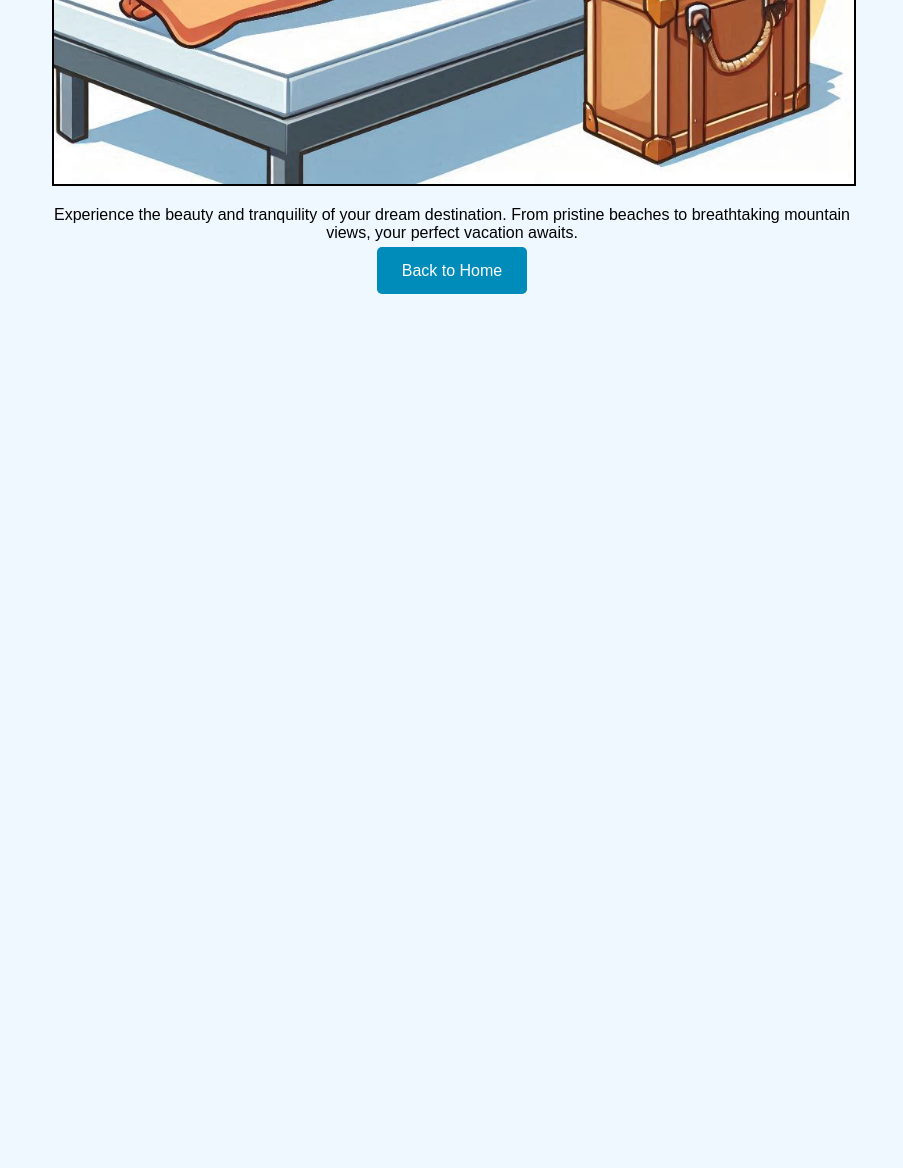
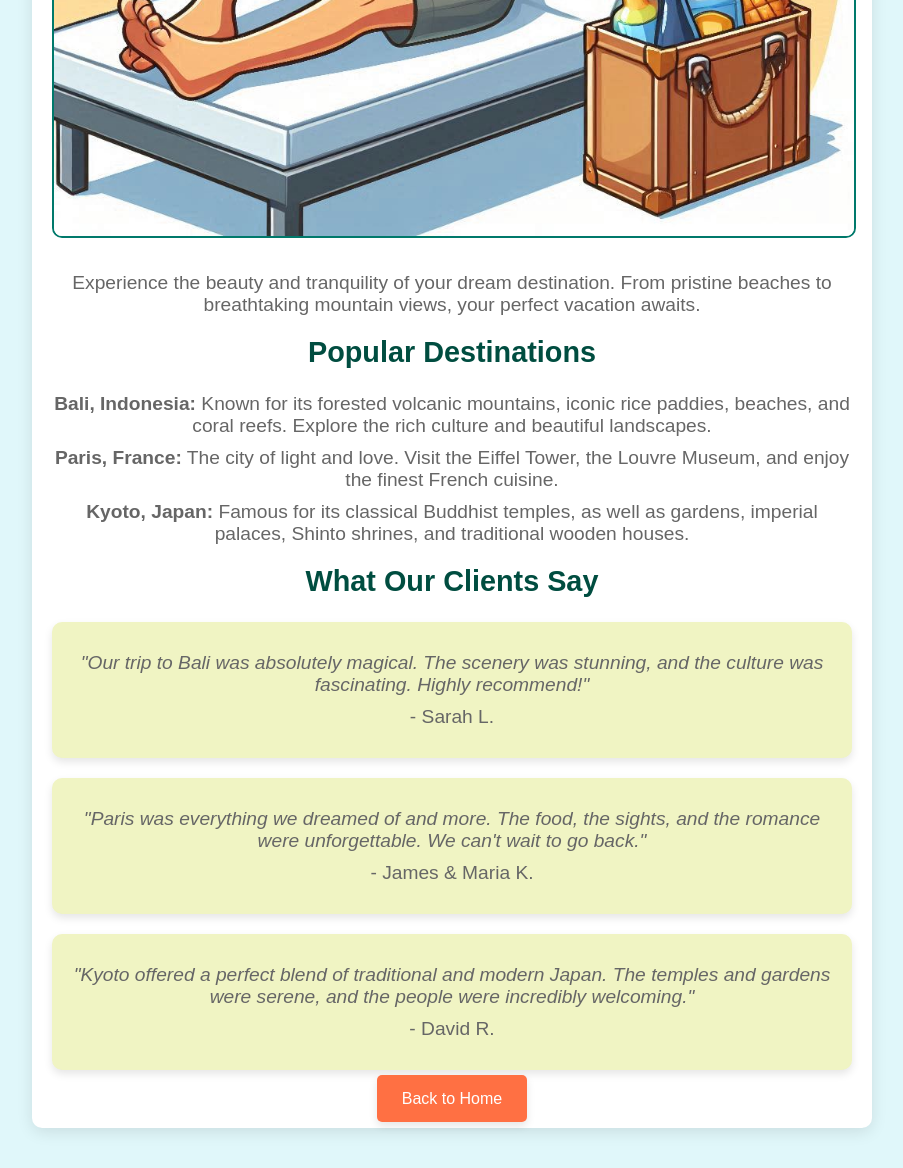
Before and after one commit to wernjor20/wernjor20.github.io, a plain HTML site: page content.html in a window 1280 px wide. Shown: the part 718-1886 px from the top of the page, without its empty margins (188-1091 px from the left). Before the commit the page ends 1018 px from the top, so only its background shows below. Drawn offline with Linux system fonts and the light colour scheme.

Commit message:
Update content.html

```diff
--- a/content.html
+++ b/content.html
@@ -6,35 +6,66 @@
     <title>More Vacation Content</title>
     <style>
         body {
-            font-family: Arial, sans-serif;
-            text-align: center;
-            background-color: #f0f8ff;
+            font-family: 'Arial', sans-serif;
             margin: 0;
             padding: 0;
+            background-color: #e0f7fa;
+            color: #333;
         }
         .container {
             max-width: 800px;
-            margin: 0 auto;
+            margin: 40px auto;
             padding: 20px;
+            text-align: center;
+            background-color: #ffffff;
+            border-radius: 10px;
+            box-shadow: 0 4px 16px rgba(0, 0, 0, 0.1);
+        }
+        h1 {
+            color: #00796b;
+            font-size: 2.5em;
+            margin-bottom: 20px;
+        }
+        h2 {
+            color: #004d40;
+            font-size: 1.8em;
+            margin-top: 20px;
         }
         img {
             width: 100%;
             height: auto;
-            border: 2px solid #000;
+            border: 2px solid #00796b;
+            border-radius: 10px;
+            margin-bottom: 20px;
+        }
+        p {
+            font-size: 1.2em;
+            color: #666;
+            margin: 10px 0;
         }
         .button {
             margin-top: 20px;
         }
         .button a {
-            background-color: #008cba;
+            background-color: #ff7043;
             color: white;
             padding: 15px 25px;
             text-decoration: none;
             font-size: 16px;
             border-radius: 5px;
+            box-shadow: 0 4px 8px rgba(0, 0, 0, 0.1);
+            transition: background-color 0.3s, box-shadow 0.3s;
         }
         .button a:hover {
-            background-color: #005f5f;
+            background-color: #f4511e;
+            box-shadow: 0 8px 16px rgba(0, 0, 0, 0.2);
+        }
+        .testimonial {
+            background-color: #f0f4c3;
+            padding: 20px;
+            border-radius: 10px;
+            margin: 20px 0;
+            box-shadow: 0 4px 8px rgba(0, 0, 0, 0.1);
         }
     </style>
 </head>
@@ -43,6 +74,26 @@
         <h1>Explore More About Your Vacation</h1>
         <img src="vacation-image.jpeg" alt="Beautiful Vacation Destination">
         <p>Experience the beauty and tranquility of your dream destination. From pristine beaches to breathtaking mountain views, your perfect vacation awaits.</p>
+
+        <h2>Popular Destinations</h2>
+        <p><strong>Bali, Indonesia:</strong> Known for its forested volcanic mountains, iconic rice paddies, beaches, and coral reefs. Explore the rich culture and beautiful landscapes.</p>
+        <p><strong>Paris, France:</strong> The city of light and love. Visit the Eiffel Tower, the Louvre Museum, and enjoy the finest French cuisine.</p>
+        <p><strong>Kyoto, Japan:</strong> Famous for its classical Buddhist temples, as well as gardens, imperial palaces, Shinto shrines, and traditional wooden houses.</p>
+
+        <h2>What Our Clients Say</h2>
+        <div class="testimonial">
+            <p><em>"Our trip to Bali was absolutely magical. The scenery was stunning, and the culture was fascinating. Highly recommend!"</em></p>
+            <p>- Sarah L.</p>
+        </div>
+        <div class="testimonial">
+            <p><em>"Paris was everything we dreamed of and more. The food, the sights, and the romance were unforgettable. We can't wait to go back."</em></p>
+            <p>- James & Maria K.</p>
+        </div>
+        <div class="testimonial">
+            <p><em>"Kyoto offered a perfect blend of traditional and modern Japan. The temples and gardens were serene, and the people were incredibly welcoming."</em></p>
+            <p>- David R.</p>
+        </div>
+
         <div class="button">
             <a href="index.html">Back to Home</a>
         </div>
```
